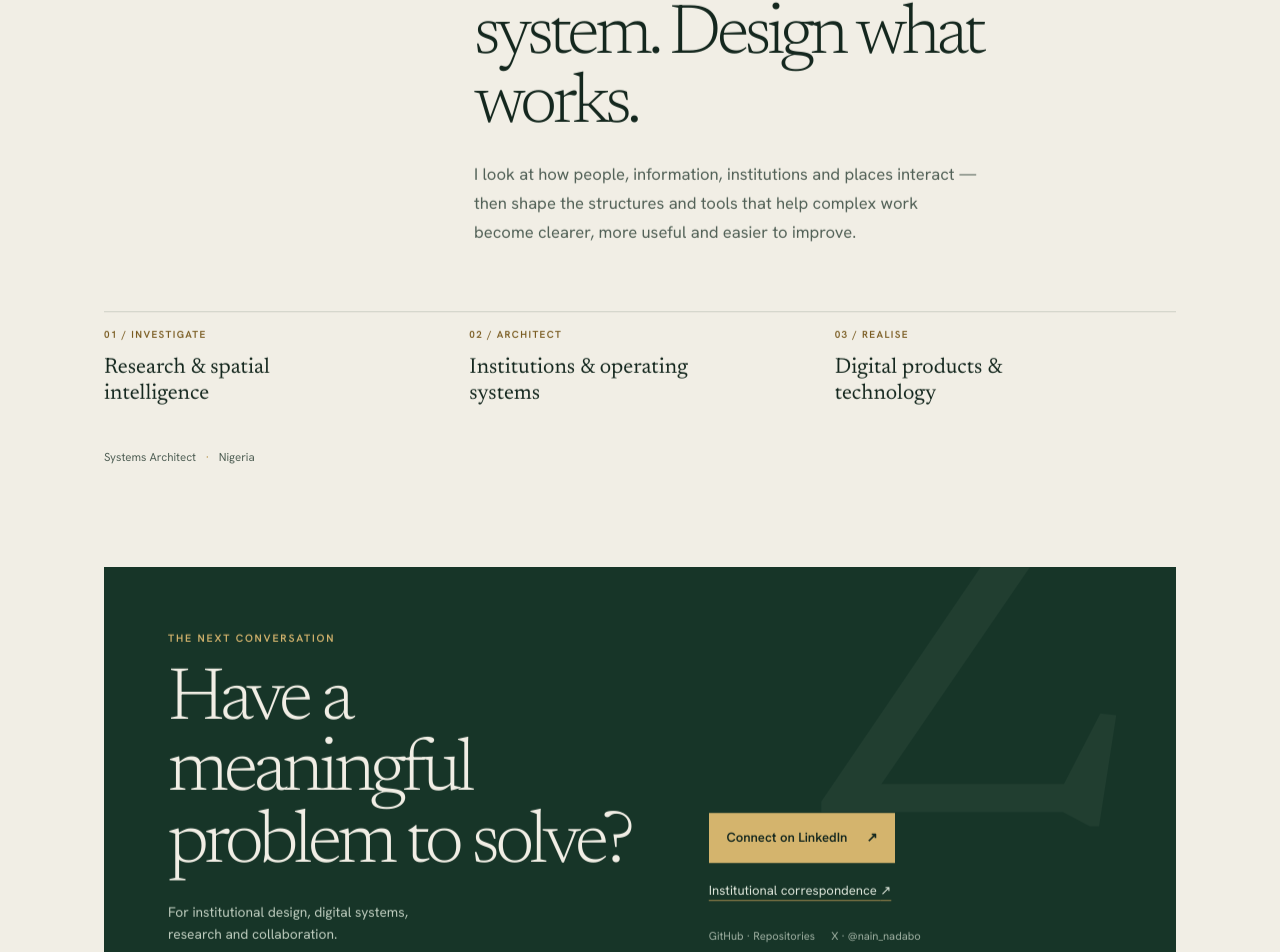
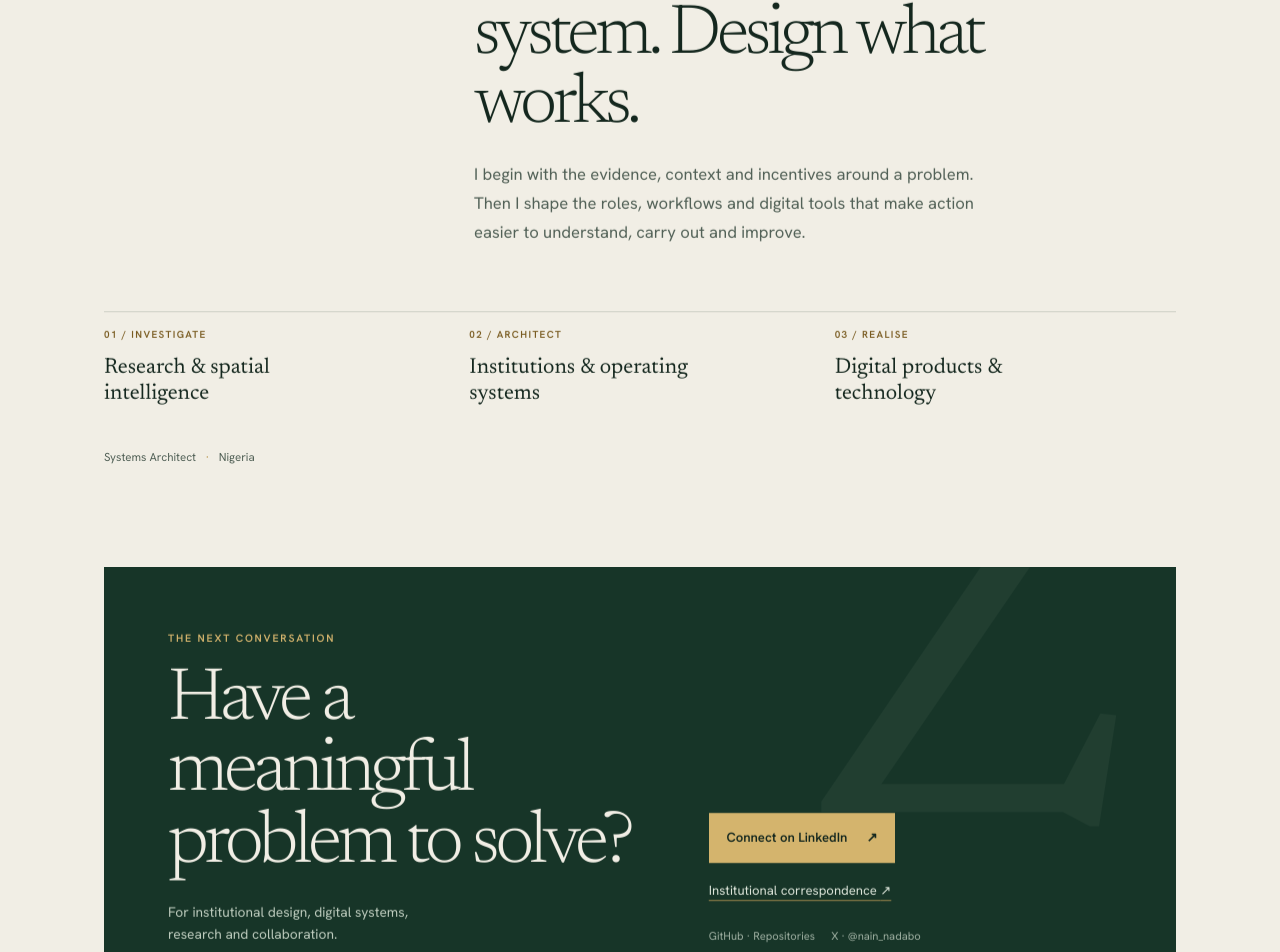
Before and after one commit to mrzulqarnainnadabo/zulqarnain-nadabo, a Next.js app: page / in a window 1280 px wide. Shown: the part 2615-3567 px from the top of the page. Built offline with nearby package versions, Linux system fonts and the light colour scheme.

Commit message:
Make the portfolio approach more concrete and evidence-led

```diff
--- a/components/ImpactProfile.jsx
+++ b/components/ImpactProfile.jsx
@@ -8,8 +8,7 @@ export default function ImpactProfile() {
         <div className="profile-copy">
           <h2 id="profile-heading">Understand the system. Design what works.</h2>
           <p className="profile-bio">
-            I look at how people, information, institutions and places interact — then shape the
-            structures and tools that help complex work become clearer, more useful and easier to improve.
+            I begin with the evidence, context and incentives around a problem. Then I shape the roles, workflows and digital tools that make action easier to understand, carry out and improve.
           </p>
         </div>
       </div>
```
